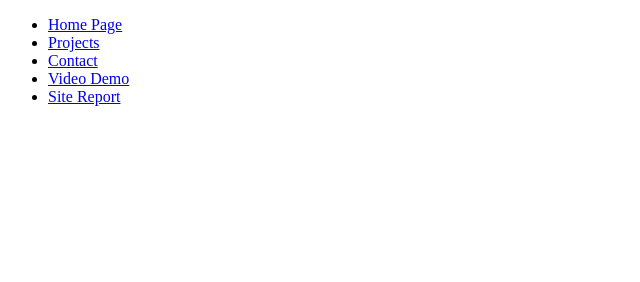
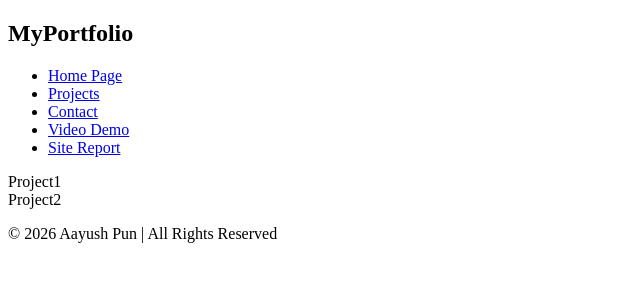
Before and after one commit to sarunpun/CSY1063-assignment, a plain HTML site: page project.html in a window 1280 px wide. Shown: the whole page, without its empty margins (0-640 px from the left). Drawn offline with Linux system fonts and the light colour scheme.

Commit message:
html structure for home page and project page

```diff
--- a/project.html
+++ b/project.html
@@ -1,17 +1,29 @@
 <!DOCTYPE html>
 <html lang="en">
 <head>
+
+  <!--character encoding-->
   <meta charset="UTF-8">
+
+  <!--Viewport mega tag for responsive design-->
   <meta name="viewport" content="width=device-width, initial-scale=1.0">
-  <title>Projects</title>
+
+  <!--Page title-->
+  <title>Portfolio  |  Projects</title>
   <link rel="stylesheet" href="styles.css">
 </head>
 <body>
 
+  <!--header section for page-->
   <header>
 
+    <!--Navigation bar-->
+    <nav>
 
-  <nav>
+      <!--Website title-->
+      <h1>MyPortfolio</h1>
+
+      <!--Navigation links-->
       <ul id="nav-links">
         <li><a href="index.html">Home Page</a></li>
         <li><a href="project.html">Projects</a></li>
@@ -22,6 +34,24 @@
     </nav>
   </header>
 
+  <!--Main content of the website-->
+  <main>
+
+    <!--Project showcase section-->
+    <section class="Projects">
+
+      <!--each article represents a project showcase-->
+      <article class="card">Project1</article>
+      <article class="card">Project2</article>
+    </section>
+
+  </main>
+
+  <!--footer section-->
+  <footer>
+    <p>&copy; 2026 Aayush Pun | All Rights Reserved</p>
+  </footer>
+
 
 </body>
 </html>
```
Lines whose indentation alone changed are shown as unchanged.
